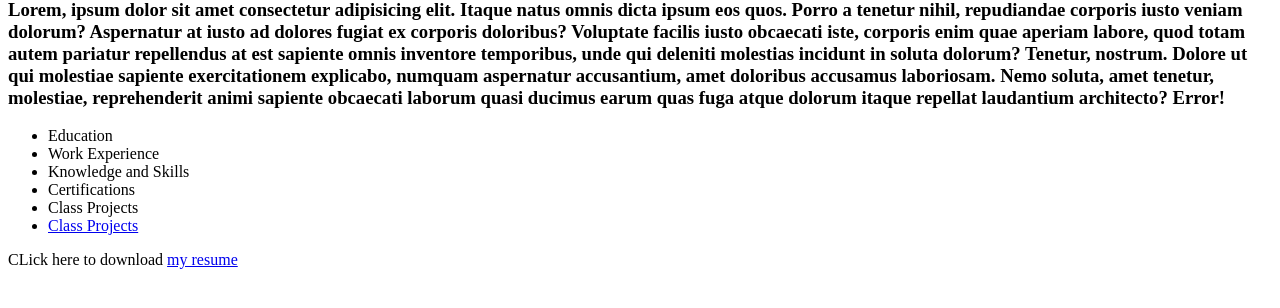
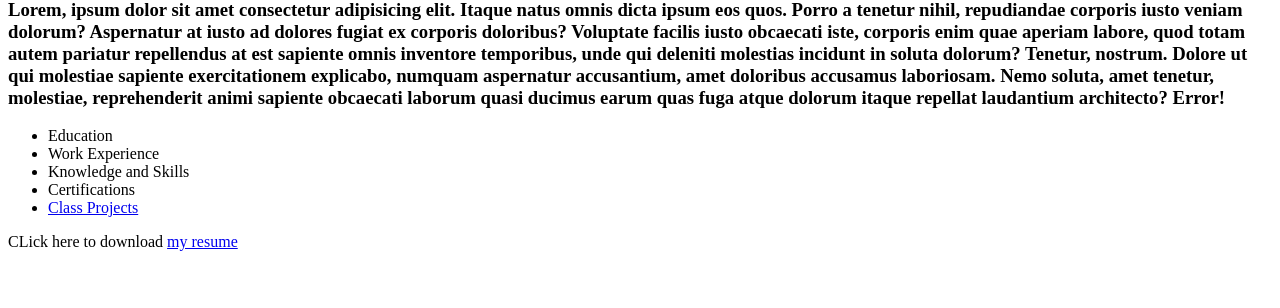
Before and after one commit to dylkidan/dylkidan.github.io, a plain HTML site: page index.html in a window 1280 px wide. Shown: the part 278-586 px from the top of the page. Drawn offline with Linux system fonts and the light colour scheme.

Commit message:
add index

```diff
--- a/index.html
+++ b/index.html
@@ -22,7 +22,6 @@
                 <li>Work Experience</li>
                 <li>Knowledge and Skills</li>
                 <li>Certifications</li>
-                <li>Class Projects</li>
                 <li><a href="#">Class Projects</a></li>
             </ul>
 
```
